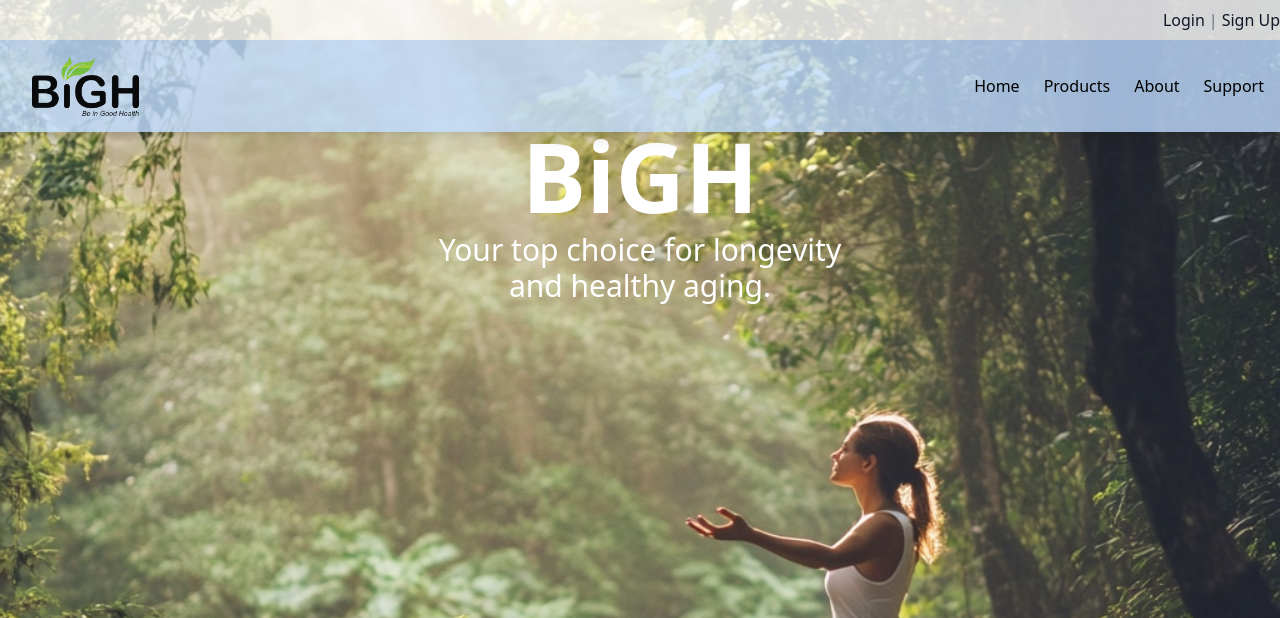
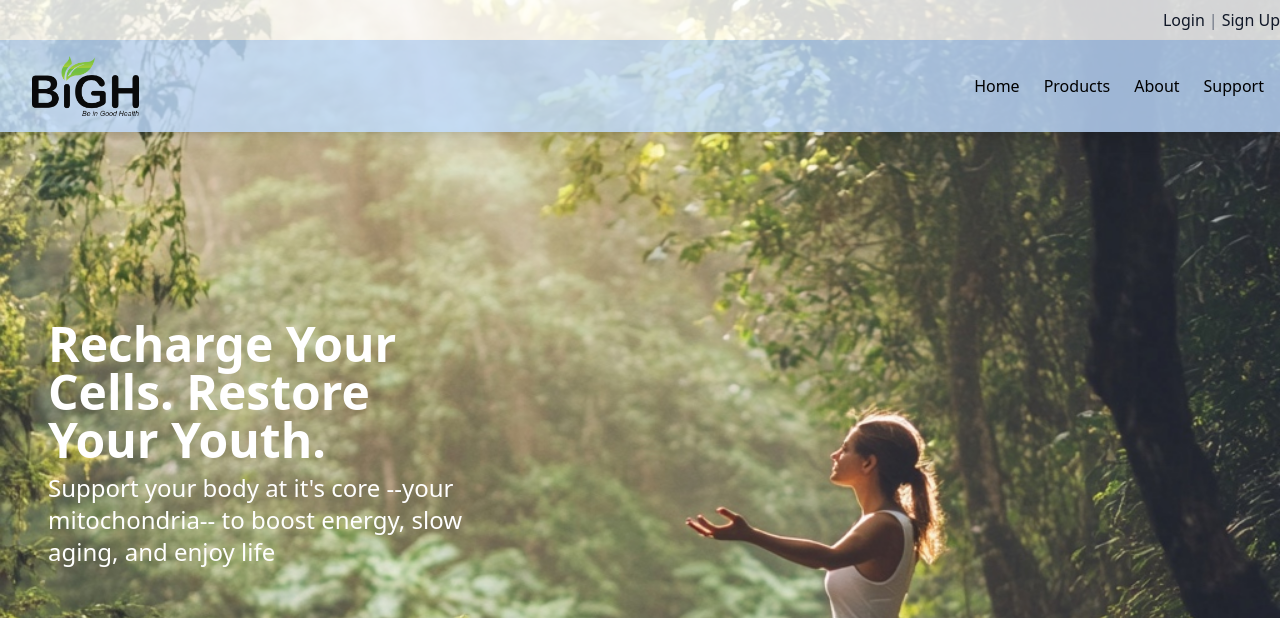
Before and after one commit to sarkuseq1999/my2nd-vue-project, a Vue app: page / in a window 1280 px wide. Shown: the top 618 px of the page. Built offline with nearby package versions, Linux system fonts and the light colour scheme.

Commit message:
minor update

```diff
--- a/src/views/Home.vue
+++ b/src/views/Home.vue
@@ -21,8 +21,8 @@
 
 <template>
 
-  <!-- Top Section with Background -->
-  <section class="relative h-screen flex flex-col w-full items-center bg-cover bg-[url('/images/bg_2.jpg')]">
+<!-- Very Top Section -->
+<section class="relative h-[800px] flex flex-col w-full items-start bg-cover bg-[url('/images/bg_2.jpg')]">
 
   <!-- Absolute Container for Navbar & LoginSignup -->
   <div class="absolute top-0 left-0 w-full z-20">
@@ -30,23 +30,23 @@
     <NavBar />
   </div>
 
-
   <!-- Hero Content Inside Background -->
-    <div class="w-1/3 mx-12 text-center mt-32">
-      <h1 ref="bighText" class="text-8xl font-bold text-white">BiGH</h1>
-      <p class="mt-2 text-3xl text-white">Your top choice for longevity and healthy aging.</p>
+  <div class="w-1/3 ml-12 mt-80 text-left">
+    <h1 ref="bighText" class="text-5xl font-bold text-white">Recharge Your Cells. Restore Your Youth.</h1>
+    <p class="mt-2 text-2xl text-white">Support your body at it's core --your mitochondria-- to boost energy, slow aging, and enjoy life</p>
   </div>
 
 </section>
 
+
 <!-- Bottom Section -->
-  <section class="relative z-20 flex items-center justify-center h-[500px] bg-cover bg-center bg-no-repeat" style="background-image: url('/images/testingsection1.png');">
+  <section class="relative z-20 flex items-center text-gray-800 justify-center h-[500px] bg-cover bg-center bg-no-repeat">
       Bottom Section
 
   </section>
 
   <!-- 22 Years of Excellence Section -->
-  <section class="relative z-10 -mt-20 flex items-center justify-center h-[500px] bg-cover bg-center bg-no-repeat" style="background-image: url('/images/22yrs.jpg');">
+  <section class="relative z-10 flex items-center justify-center h-[500px] bg-cover bg-center bg-no-repeat" style="background-image: url('/images/22yrs.jpg');">
 
       <!-- Overlay for Readability -->
       <div class="absolute inset-0 bg-black opacity-20"></div>
```
Also changed, not shown: public/images/lifestyle1.jpg (added). Lines whose indentation alone changed are shown as unchanged.
